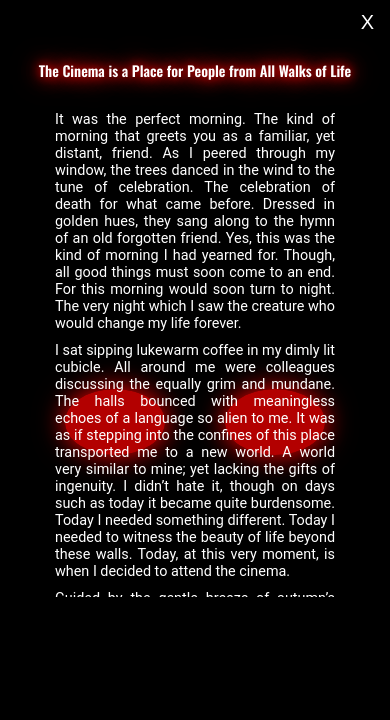
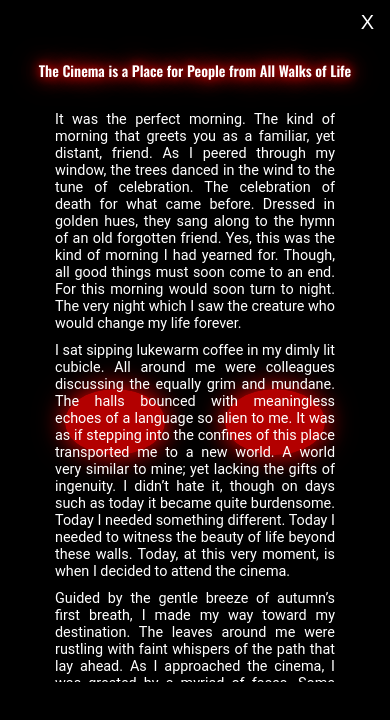
Before and after one commit to charlesarcher72/musician-profile, a React (Create React App) app: page / in a window 390 px wide. Both pictures are taken after a click on the button 195 px from the left and 451 px from the top of the page. Shown: the top 720 px of the page. Built offline with nearby package versions, Linux system fonts and the light colour scheme.

Commit message:
adjust popup for mobile

```diff
--- a/src/App.css
+++ b/src/App.css
@@ -341,7 +341,7 @@ h1 {
   }
 
   .popup-content{
-    max-height: 60vh;
+    max-height: 70vh;
   }
 
   .popup-content:before,
```
